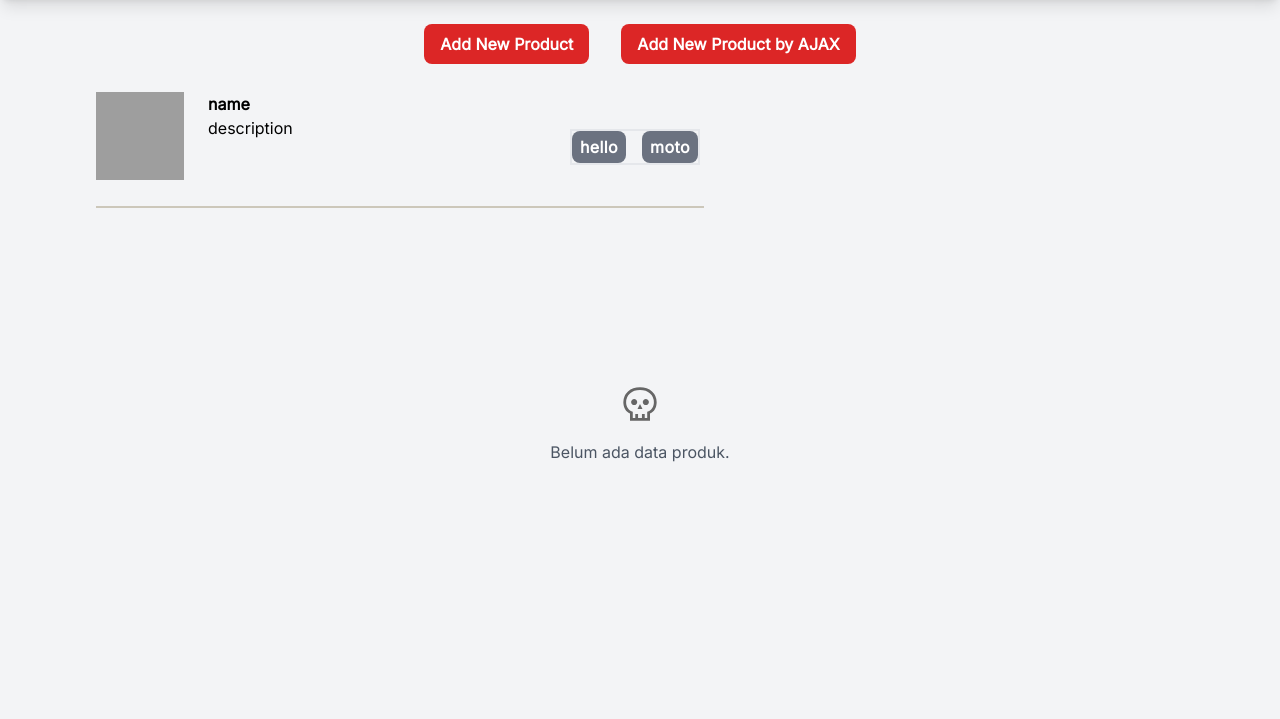
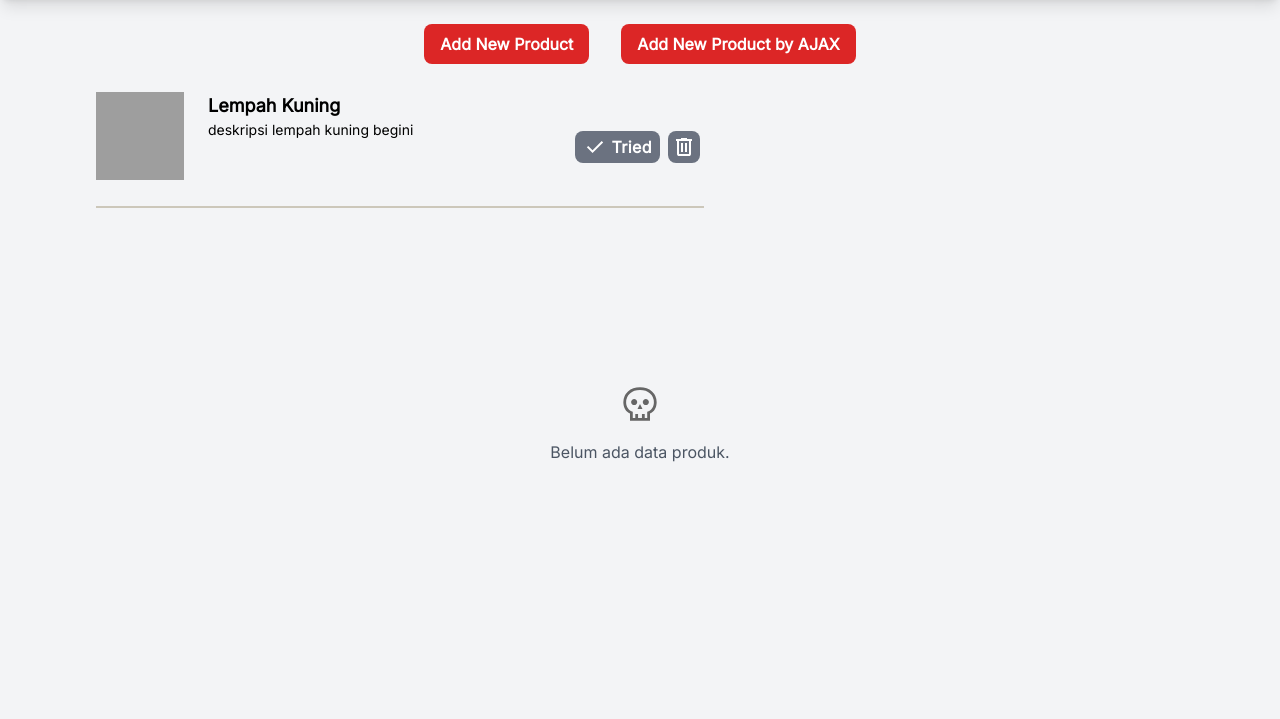
Before and after one commit to githubhiseka/thriftxyouth, a Django app: page / in a window 1280 px wide. Shown: the part 64-783 px from the top of the page. Run offline with Django 5.2, Linux system fonts and the light colour scheme; the visitor is signed in with stand-in values (Sample User, id 1); data that the repository does not hold is empty; some libraries are stand-ins or nearby versions; grey boxes are pictures that could not be loaded.

Commit message:
gajelas mac

```diff
--- a/main/templates/main.html
+++ b/main/templates/main.html
@@ -19,20 +19,23 @@
     </div>
 
     {% comment %} ini dummy {% endcomment %}
+    {% comment %} main container {% endcomment %}
     <div class="relative flex flex-row gap-6 border-b-2 border-[#CCC7BA] py-1 ml-16 h-[15vh] w-1/2">
         <div class="h-4/5 aspect-square overflow-hidden">
             <img src="blabla.jpg" class="object-cover w-full h-full">
         </div>
         <div class="flex flex-col w-1/2">
-            <h2 class="font-bold">name</h2>
-            <p>description</p>
+            <h2 class="font-[700] text-lg">Lempah Kuning</h2>
+            <p class="text-sm">deskripsi lempah kuning begini</p>
         </div>
-        <div class="absolute flex flex-row justify-center items-center gap-4 border-2 right-1 top-1/2 transform -translate-y-1/2">
-            <div class="bg-gray-500 rounded-lg px-2 py-1 h-fit">
-                <p class="text-white font-semibold tracking-wide">hello</p>
+        {% comment %} buttons {% endcomment %}
+        <div class="absolute flex flex-row justify-center items-center gap-2 right-1 top-1/2 transform -translate-y-1/2">
+            <div class="flex flex-row gap-1 bg-gray-500 rounded-lg px-2 py-1 h-fit">
+                <svg xmlns="http://www.w3.org/2000/svg" height="24px" viewBox="0 -960 960 960" width="24px" fill="#FFFFFF"><path d="M382-240 154-468l57-57 171 171 367-367 57 57-424 424Z"/></svg>
+                <p class="text-white font-semibold tracking-wide">Tried</p>
             </div>
-            <div class="bg-gray-500 rounded-lg px-2 py-1 h-fit">
-                <p class="text-white font-semibold tracking-wide">moto</p>
+            <div class="bg-gray-500 rounded-lg p-1 h-fit">
+                <svg xmlns="http://www.w3.org/2000/svg" height="24px" viewBox="0 -960 960 960" width="24px" fill="#FFFFFF"><path d="M280-120q-33 0-56.5-23.5T200-200v-520h-40v-80h200v-40h240v40h200v80h-40v520q0 33-23.5 56.5T680-120H280Zm400-600H280v520h400v-520ZM360-280h80v-360h-80v360Zm160 0h80v-360h-80v360ZM280-720v520-520Z"/></svg>
             </div>
         </div>
     </div>
```
